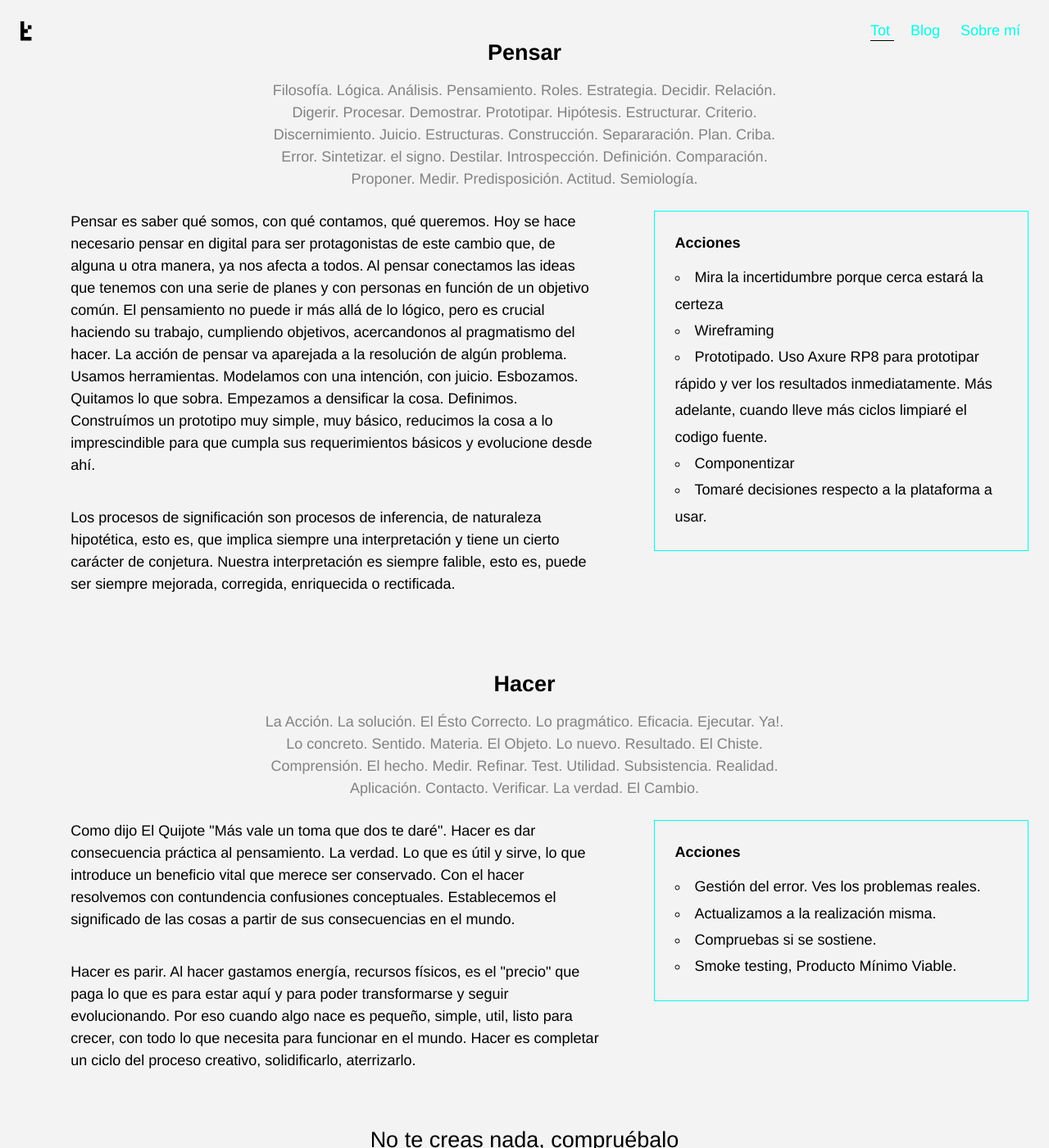
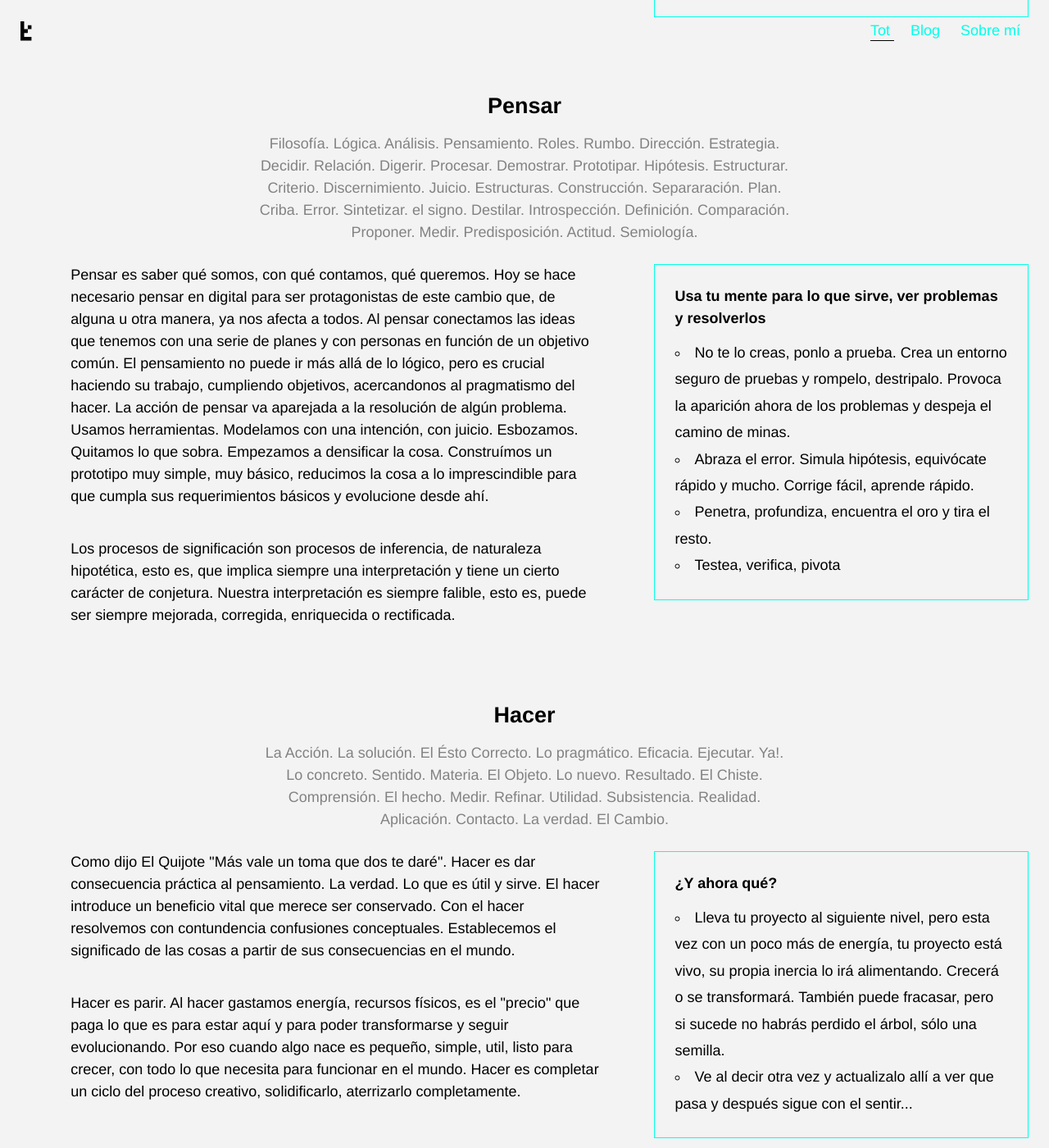
Before and after one commit to t0t/deprecated-personal-portfolio, a Jekyll site: the page built from index.html, in a window 1280 px wide and 1400 px high, scrolled down 5293 px. Shown: the whole window at 82% size. Built offline with Jekyll 4.4.1, drawn with Linux system fonts in a browser that asks for light colours; some of the changed text lies outside the part shown.

Commit message:
Content added :cyclone:

```diff
--- a/index.html
+++ b/index.html
@@ -64,7 +64,7 @@
 
     <div class="Tot"><div class="Tot__pointer"></div></div>
 
-    <h2>Veamos un ciclo más de cerca</h2>
+    <h2>Veamos los cuatro nodos de un ciclo</h2>
 
     <ul class="Card">
 
@@ -87,13 +87,9 @@
         <div class="Card-note">
           <dl>
             <dt>Compartamos historias</dt>
-            <dd>Todos estamos en un mismo sueño</dd>
-            <dd>Te cuento mi experiencia, me comunico</dd>
-            <dd>Me grabo en video diciendo</dd>
-            <dd>Digo en las redes sociales</dd>
-            <dd>Me expongo y te expongo el tema</dd>
-            <dd>Propagación</dd>
-            <dd>Quiero saber qué dices tú.</dd>
+            <dd>Hablo de los temas que me interesan y comparto mis experiencias en mi Blog</dd>
+            <dd>Dejo un rastro en las redes sociales</dd>
+            <dd>Me interesa saber qué dicen otros profesionales y participar en redes y equipos.</dd>
           </dl>
         </div>
 
@@ -135,23 +132,22 @@
         </h1>
 
         <h2 class="Card-subtitle">
-          Filosofía. Lógica. Análisis. Pensamiento. Roles. Estrategia. Decidir. Relación. Digerir. Procesar. Demostrar. Prototipar. Hipótesis. Estructurar. Criterio. Discernimiento. Juicio. Estructuras. Construcción. Separaración. Plan. Criba. Error. Sintetizar. el signo. Destilar. Introspección. Definición. Comparación. Proponer. Medir. Predisposición. Actitud. Semiología.
+          Filosofía. Lógica. Análisis. Pensamiento. Roles. Rumbo. Dirección. Estrategia. Decidir. Relación. Digerir. Procesar. Demostrar. Prototipar. Hipótesis. Estructurar. Criterio. Discernimiento. Juicio. Estructuras. Construcción. Separaración. Plan. Criba. Error. Sintetizar. el signo. Destilar. Introspección. Definición. Comparación. Proponer. Medir. Predisposición. Actitud. Semiología.
         </h2>
 
         <div class="Card-description">
           <p>Pensar es saber qué somos, con qué contamos, qué queremos. Hoy se hace necesario pensar en digital para ser protagonistas de este cambio que, de alguna u otra manera, ya nos afecta a todos. Al pensar conectamos las ideas que tenemos con una serie de planes y con personas en función de un objetivo común. El pensamiento no puede ir más allá de lo lógico, pero es crucial haciendo su trabajo, cumpliendo objetivos, acercandonos al pragmatismo del hacer. La acción de pensar va aparejada a la resolución de algún problema.
-          Usamos herramientas. Modelamos con una intención, con juicio. Esbozamos. Quitamos lo que sobra. Empezamos a densificar la cosa. Definimos. Construímos un prototipo muy simple, muy básico, reducimos la cosa a lo imprescindible para que cumpla sus requerimientos básicos y evolucione desde ahí.</p>
+          Usamos herramientas. Modelamos con una intención, con juicio. Esbozamos. Quitamos lo que sobra. Empezamos a densificar la cosa. Construímos un prototipo muy simple, muy básico, reducimos la cosa a lo imprescindible para que cumpla sus requerimientos básicos y evolucione desde ahí.</p>
           <p>Los procesos de significación son procesos de inferencia, de naturaleza hipotética, esto es, que implica siempre una interpretación y tiene un cierto carácter de conjetura. Nuestra interpretación es siempre falible, esto es, puede ser siempre mejorada, corregida, enriquecida o rectificada.</p>
         </div>
 
         <div class="Card-note">
           <dl>
-            <dt>Acciones</dt>
-            <dd>Mira la incertidumbre porque cerca estará la certeza</dd>
-            <dd>Wireframing</dd>
-            <dd>Prototipado. Uso Axure RP8 para prototipar rápido y ver los resultados inmediatamente. Más adelante, cuando lleve más ciclos limpiaré el codigo fuente.</dd>
-            <dd>Componentizar</dd>
-            <dd>Tomaré decisiones respecto a la plataforma a usar.</dd>
+            <dt>Usa tu mente para lo que sirve, ver problemas y resolverlos</dt>
+            <dd>No te lo creas, ponlo a prueba. Crea un entorno seguro de pruebas y rompelo, destripalo. Provoca la aparición ahora de los problemas y despeja el camino de minas.</dd>
+            <dd>Abraza el error. Simula hipótesis, equivócate rápido y mucho. Corrige fácil, aprende rápido.</dd>
+            <dd>Penetra, profundiza, encuentra el oro y tira el resto.</dd>
+            <dd>Testea, verifica, pivota</dd>
           </dl>
         </div>
 
@@ -163,23 +159,21 @@
           Hacer
         </h1>
         <h2 class="Card-subtitle">
-          La Acción. La solución. El Ésto Correcto. Lo pragmático. Eficacia. Ejecutar. Ya!. Lo concreto. Sentido. Materia. El Objeto. Lo nuevo. Resultado. El Chiste. Comprensión. El hecho. Medir. Refinar. Test. Utilidad. Subsistencia. Realidad. Aplicación. Contacto. Verificar. La verdad. El Cambio.
+          La Acción. La solución. El Ésto Correcto. Lo pragmático. Eficacia. Ejecutar. Ya!. Lo concreto. Sentido. Materia. El Objeto. Lo nuevo. Resultado. El Chiste. Comprensión. El hecho. Medir. Refinar. Utilidad. Subsistencia. Realidad. Aplicación. Contacto. La verdad. El Cambio.
         </h2>
 
         <div class="Card-description">
-          <p>Como dijo El Quijote "Más vale un toma que dos te daré". Hacer es dar consecuencia práctica al pensamiento. La verdad. Lo que es útil y sirve, lo que introduce un beneficio vital que merece ser conservado. Con el hacer resolvemos con contundencia confusiones conceptuales. Establecemos el significado de las cosas a partir de sus consecuencias en el mundo.</p>
+          <p>Como dijo El Quijote "Más vale un toma que dos te daré". Hacer es dar consecuencia práctica al pensamiento. La verdad. Lo que es útil y sirve. El hacer introduce un beneficio vital que merece ser conservado. Con el hacer resolvemos con contundencia confusiones conceptuales. Establecemos el significado de las cosas a partir de sus consecuencias en el mundo.</p>
 
-          <p>Hacer es parir. Al hacer gastamos energía, recursos físicos, es el "precio" que paga lo que es para estar aquí y para poder transformarse y seguir evolucionando. Por eso cuando algo nace es pequeño, simple, util, listo para crecer, con todo lo que necesita para funcionar en el mundo. Hacer es completar un ciclo del proceso creativo, solidificarlo, aterrizarlo.</p>
+          <p>Hacer es parir. Al hacer gastamos energía, recursos físicos, es el "precio" que paga lo que es para estar aquí y para poder transformarse y seguir evolucionando. Por eso cuando algo nace es pequeño, simple, util, listo para crecer, con todo lo que necesita para funcionar en el mundo. Hacer es completar un ciclo del proceso creativo, solidificarlo, aterrizarlo completamente.</p>
 
         </div>
 
         <div class="Card-note">
           <dl>
-            <dt>Acciones</dt>
-            <dd>Gestión del error. Ves los problemas reales.</dd>
-            <dd>Actualizamos a la realización misma.</dd>
-            <dd>Compruebas si se sostiene.</dd>
-            <dd>Smoke testing, Producto Mínimo Viable.</dd>
+            <dt>¿Y ahora qué?</dt>
+            <dd>Lleva tu proyecto al siguiente nivel, pero esta vez con un poco más de energía, tu proyecto está vivo, su propia inercia lo irá alimentando. Crecerá o se transformará. También puede fracasar, pero si sucede no habrás perdido el árbol, sólo una semilla.</dd>
+            <dd>Ve al decir otra vez y actualizalo allí a ver que pasa y después sigue con el sentir...</dd>
           </dl>
         </div>
 
```
Also changed, not shown: other parts of index.html (+3 -2 lines), _includes/skills.html (+26 -20 lines), sobre-mi.md (+28 -10 lines).
